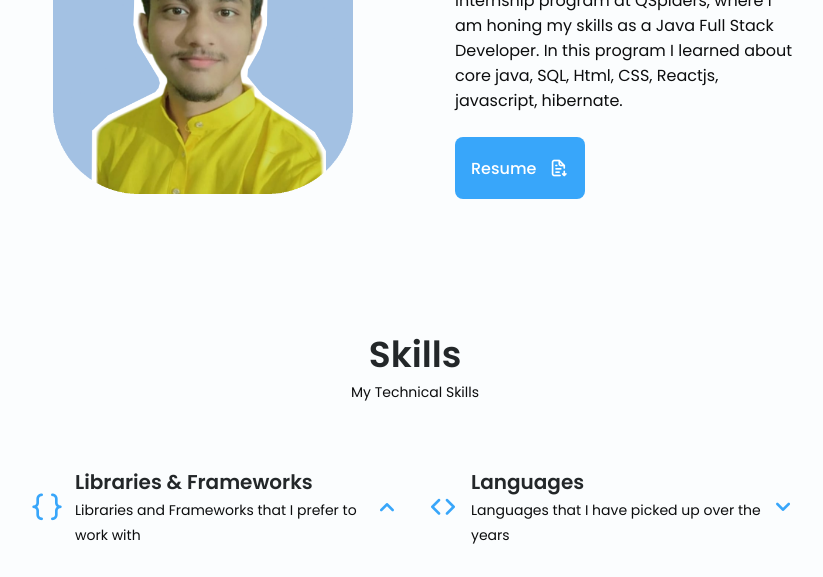
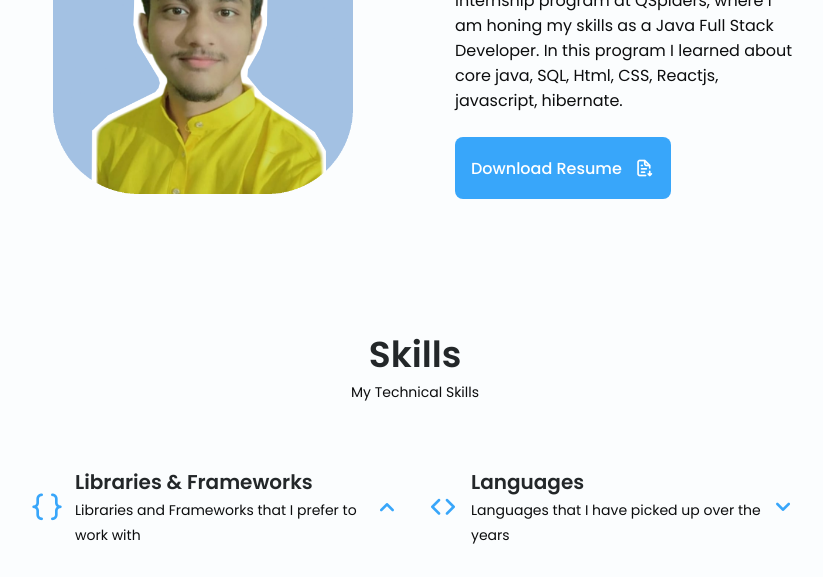
Before and after one commit to LordMashh/Portfolio_mayank, a plain HTML site: page index.html in a window 1280 px wide. Shown: the part 1040-1617 px from the top of the page, without its empty margins (225-1048 px from the left). Drawn offline with nearby package versions, Linux system fonts and the light colour scheme.

Commit message:
Update index.html

```diff
--- a/index.html
+++ b/index.html
@@ -180,7 +180,7 @@
               <div class="about_button">
                 <a download href="./CV_Mayank_Kushwaha.pdf"
                   class="button button--flex" target="_blank">
-                  Resume<i class="uil uil-file-download-alt button_icon"></i>
+                  Download Resume<i class="uil uil-file-download-alt button_icon"></i>
                 </a>
               </div>
             </div>
```
